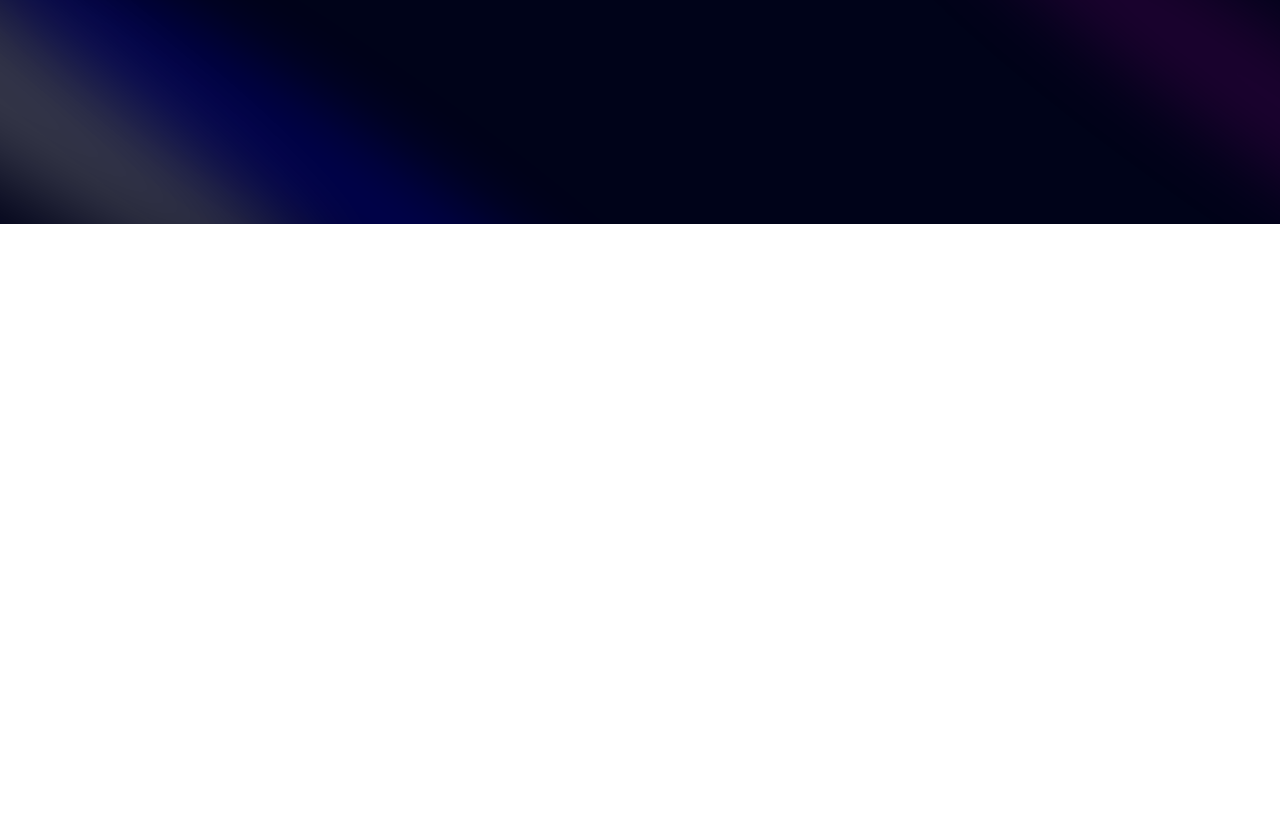
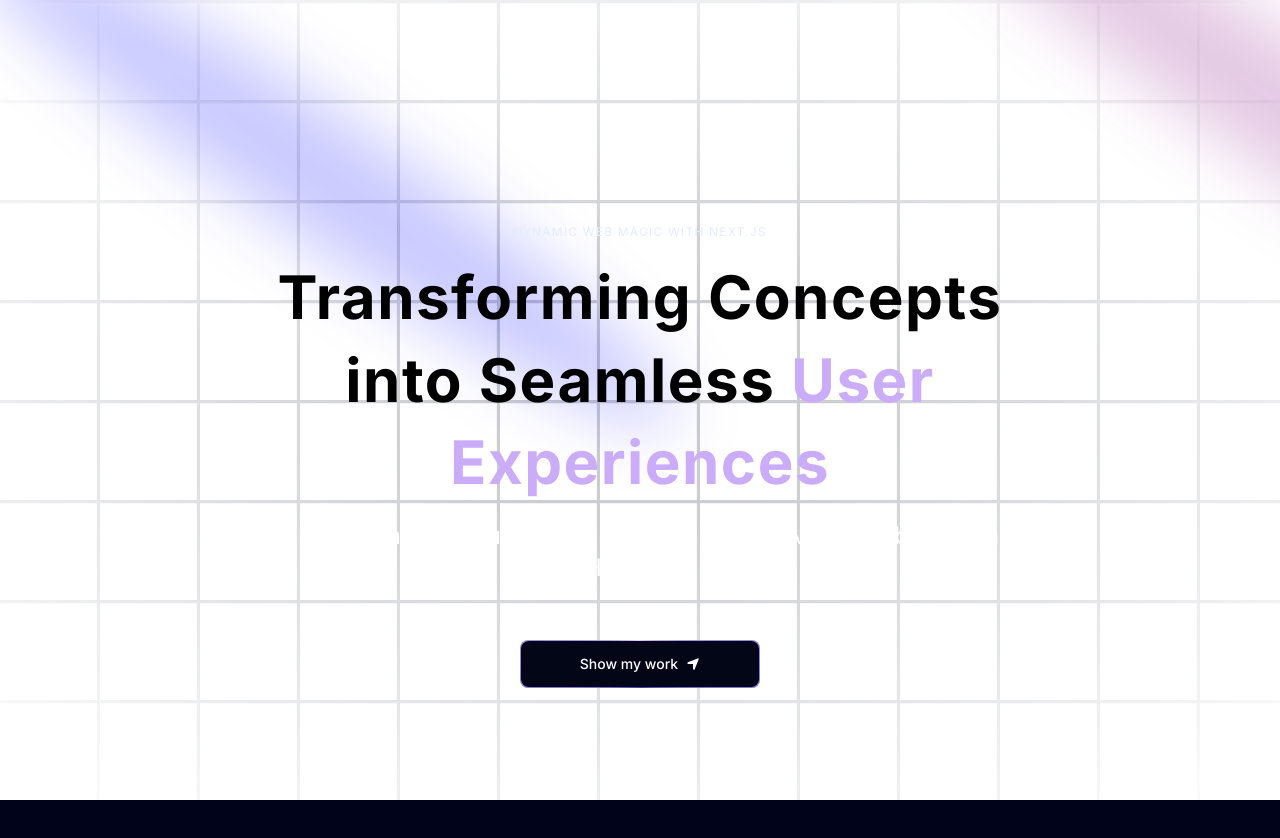
Before and after one commit to JOATLGTM/portfolio-v2, a Next.js app: page / in a window 1280 px wide. Shown: the top 838 px of the page. Before the commit the page ends 800 px from the top, so only its background shows below. Built offline with nearby package versions, Linux system fonts and the light colour scheme.

Commit message:
added magButton and textgenerate effect for hero page

```diff
--- a/app/layout.tsx
+++ b/app/layout.tsx
@@ -1,6 +1,7 @@
 import type { Metadata } from "next";
 import { Inter } from "next/font/google";
 import "./globals.css";
+import { ThemeProvider } from "@/components/ThemeProvider";
 
 const inter = Inter({ subsets: ["latin"] });
 
@@ -15,8 +16,17 @@
   children: React.ReactNode;
 }>) {
   return (
-    <html lang="en">
-      <body className={inter.className}>{children}</body>
+    <html lang="en" suppressHydrationWarning>
+      <body className={inter.className}>
+        <ThemeProvider
+          attribute="class"
+          defaultTheme="system"
+          enableSystem
+          disableTransitionOnChange
+        >
+          {children}
+        </ThemeProvider>
+      </body>
     </html>
   );
 }
--- a/components/Hero.tsx
+++ b/components/Hero.tsx
@@ -1,22 +1,76 @@
-"use client"
+import { FaLocationArrow } from "react-icons/fa6";
 
-import React from 'react'
-import { Spotlight } from './ui/Spotlight'
+import MagicButton from "./MagicButton";
+import { Spotlight } from "./ui/Spotlight";
+import { TextGenerateEffect } from "./ui/TextGenerateEffect";
 
 const Hero = () => {
     return (
         <div className="pb-20 pt-36">
+            {/**
+       *  UI: Spotlights
+       *  Link: https://ui.aceternity.com/components/spotlight
+       */}
             <div>
-                <Spotlight className="-top-40 -left-10 md:-left-32 md:-top-20 h-screen" fill="white" />
-                <Spotlight className="top-10 left-full h-[80vh] w-[50vw]" fill="purple" />
-                <Spotlight className="top-28 left-80 h-[80vh] w-[50vw]" fill="blue" />
+                <Spotlight
+                    className="-top-40 -left-10 md:-left-32 md:-top-20 h-screen"
+                    fill="white"
+                />
+                <Spotlight
+                    className="h-[80vh] w-[50vw] top-10 left-full"
+                    fill="purple"
+                />
+                <Spotlight className="left-80 top-28 h-[80vh] w-[50vw]" fill="blue" />
             </div>
 
-            <div>
+            {/**
+       *  UI: grid
+       *  change bg color to bg-black-100 and reduce grid color from
+       *  0.2 to 0.03
+       */}
+            <div
+                className="h-screen w-full dark:bg-black-100 bg-white dark:bg-grid-white/[0.03] bg-grid-black-100/[0.2]
+       absolute top-0 left-0 flex items-center justify-center"
+            >
+                {/* Radial gradient for the container to give a faded look */}
+                <div
+                    // chnage the bg to bg-black-100, so it matches the bg color and will blend in
+                    className="absolute pointer-events-none inset-0 flex items-center justify-center dark:bg-black-100
+         bg-white [mask-image:radial-gradient(ellipse_at_center,transparent_20%,black)]"
+                />
+            </div>
 
+            <div className="flex justify-center relative my-20 z-10">
+                <div className="max-w-[89vw] md:max-w-2xl lg:max-w-[60vw] flex flex-col items-center justify-center">
+                    <p className="uppercase tracking-widest text-xs text-center text-blue-100 max-w-80">
+                        Dynamic Web Magic with Next.js
+                    </p>
+
+                    {/**
+           *  Link: https://ui.aceternity.com/components/text-generate-effect
+           *
+           *  change md:text-6xl, add more responsive code
+           */}
+                    <TextGenerateEffect
+                        words="Transforming Concepts into Seamless User Experiences"
+                        className="text-center text-[40px] md:text-5xl lg:text-6xl"
+                    />
+
+                    <p className="text-center md:tracking-wider mb-4 text-sm md:text-lg lg:text-2xl text-white">
+                        Hi! I'm Chris, a Full stack or Front end Developer based in Houston.
+                    </p>
+
+                    <a href="#about">
+                        <MagicButton
+                            title="Show my work"
+                            icon={<FaLocationArrow />}
+                            position="right"
+                        />
+                    </a>
+                </div>
             </div>
         </div>
-    )
-}
+    );
+};
 
-export default Hero
+export default Hero;
--- /dev/null
+++ b/components/MagicButton.tsx
@@ -0,0 +1,44 @@
+import React from "react";
+
+/**
+ *  UI: border magic from tailwind css btns
+ *  Link: https://ui.aceternity.com/components/tailwindcss-buttons
+ *
+ *  change border radius to rounded-lg
+ *  add margin of md:mt-10
+ *  remove focus:ring-2 focus:ring-slate-400 focus:ring-offset-2 focus:ring-offset-slate-50
+ */
+const MagicButton = ({
+    title,
+    icon,
+    position,
+    handleClick,
+    otherClasses,
+}: {
+    title: string;
+    icon: React.ReactNode;
+    position: string;
+    handleClick?: () => void;
+    otherClasses?: string;
+}) => {
+    return (
+        <button
+            className="relative inline-flex h-12 w-full md:w-60 md:mt-10 overflow-hidden rounded-lg p-[1px] focus:outline-none"
+            onClick={handleClick}
+        >
+            <span className="absolute inset-[-1000%] animate-[spin_2s_linear_infinite] bg-[conic-gradient(from_90deg_at_50%_50%,#E2CBFF_0%,#393BB2_50%,#E2CBFF_100%)]" />
+
+            {/* remove px-3 py-1, add px-5 gap-2 */}
+            <span
+                className={`inline-flex h-full w-full cursor-pointer items-center justify-center rounded-lg
+             bg-slate-950 px-7 text-sm font-medium text-white backdrop-blur-3xl gap-2 ${otherClasses}`}
+            >
+                {position === "left" && icon}
+                {title}
+                {position === "right" && icon}
+            </span>
+        </button>
+    );
+};
+
+export default MagicButton;
--- /dev/null
+++ b/components/ThemeProvider.tsx
@@ -0,0 +1,9 @@
+"use client"
+
+import * as React from "react"
+import { ThemeProvider as NextThemesProvider } from "next-themes"
+import { type ThemeProviderProps } from "next-themes/dist/types"
+
+export function ThemeProvider({ children, ...props }: ThemeProviderProps) {
+    return <NextThemesProvider {...props}>{children}</NextThemesProvider>
+}
--- /dev/null
+++ b/components/ui/TextGenerateEffect.tsx
@@ -0,0 +1,59 @@
+"use client";
+import { useEffect } from "react";
+import { motion, stagger, useAnimate } from "framer-motion";
+import { cn } from "@/lib/utils";
+
+export const TextGenerateEffect = ({
+    words,
+    className,
+}: {
+    words: string;
+    className?: string;
+}) => {
+    const [scope, animate] = useAnimate();
+    let wordsArray = words.split(" ");
+    useEffect(() => {
+        console.log(wordsArray);
+        animate(
+            "span",
+            {
+                opacity: 1,
+            },
+            {
+                duration: 2,
+                delay: stagger(0.2),
+            }
+        );
+    }, [scope.current]);
+
+    const renderWords = () => {
+        return (
+            <motion.div ref={scope}>
+                {wordsArray.map((word, idx) => {
+                    return (
+                        <motion.span
+                            key={word + idx}
+                            // change here if idx is greater than 3, change the text color to #CBACF9
+                            className={` ${idx > 3 ? "text-purple" : "dark:text-white text-black"
+                                } opacity-0`}
+                        >
+                            {word}{" "}
+                        </motion.span>
+                    );
+                })}
+            </motion.div>
+        );
+    };
+
+    return (
+        <div className={cn("font-bold", className)}>
+            {/* mt-4 to my-4 */}
+            <div className="my-4">
+                {/* remove  text-2xl from the original */}
+                <div className=" dark:text-white text-black leading-snug tracking-wide">
+                    {renderWords()}
+                </div>
+            </div>
+        </div>
+    );
+};
--- a/package.json
+++ b/package.json
@@ -13,8 +13,10 @@
     "framer-motion": "^11.3.18",
     "mini-svg-data-uri": "^1.4.4",
     "next": "14.2.5",
+    "next-themes": "^0.3.0",
     "react": "^18",
     "react-dom": "^18",
+    "react-icons": "^5.2.1",
     "tailwind-merge": "^2.4.0",
     "tailwindcss-animate": "^1.0.7"
   },
```
Also changed, not shown: 1 other file (tests, documents, lock files or other folders).
